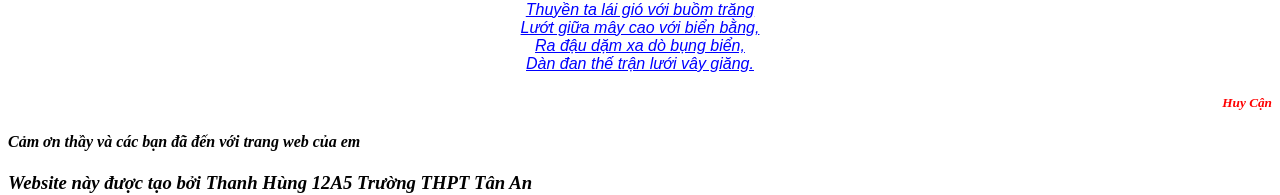
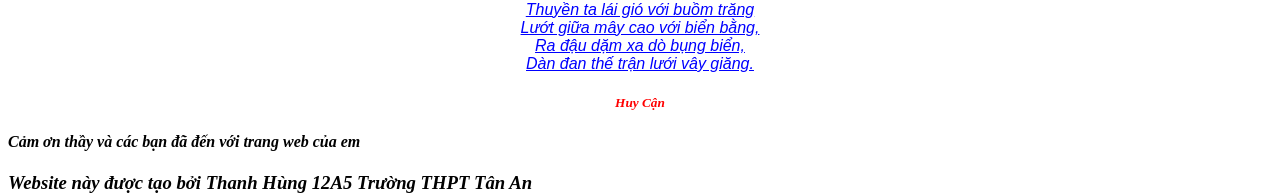
Before and after one commit to phuongyuti/thanhhung, a plain HTML site: page index.html in a window 1280 px wide. Shown: the part 293-488 px from the top of the page. Drawn offline with Linux system fonts and the light colour scheme.

Commit message:
Update index.html

```diff
--- a/index.html
+++ b/index.html
@@ -24,7 +24,7 @@ Lướt giữa mây cao với biển bằng,<br>
 Ra đậu dặm xa dò bụng biển,<br>
 Dàn đan thế trận lưới vây giăng.</u><p>
 
-<h5 align="right"><i style="color:red">Huy Cận</i></h5>
+<h5 align="center"><i style="color:red">Huy Cận</i></h5>
 </body>
 <footer>
 <h4>Cảm ơn thầy và các bạn đã đến với trang web của em</h4>
```
